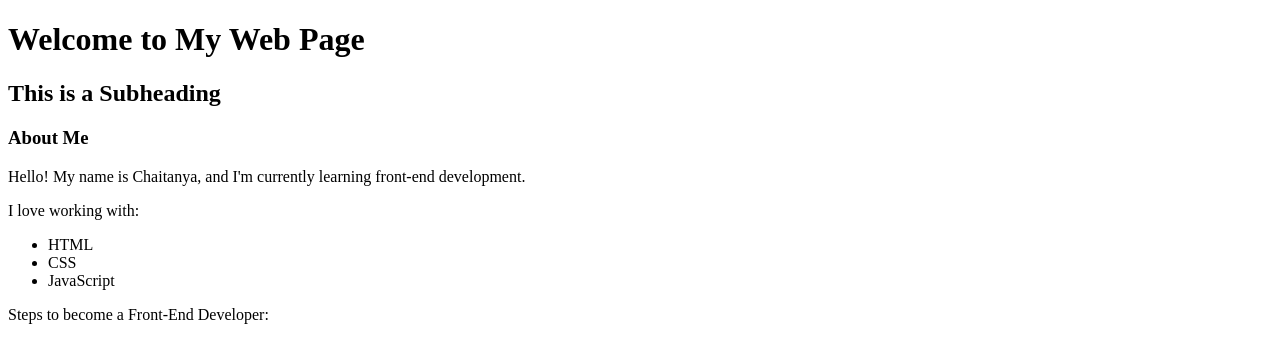
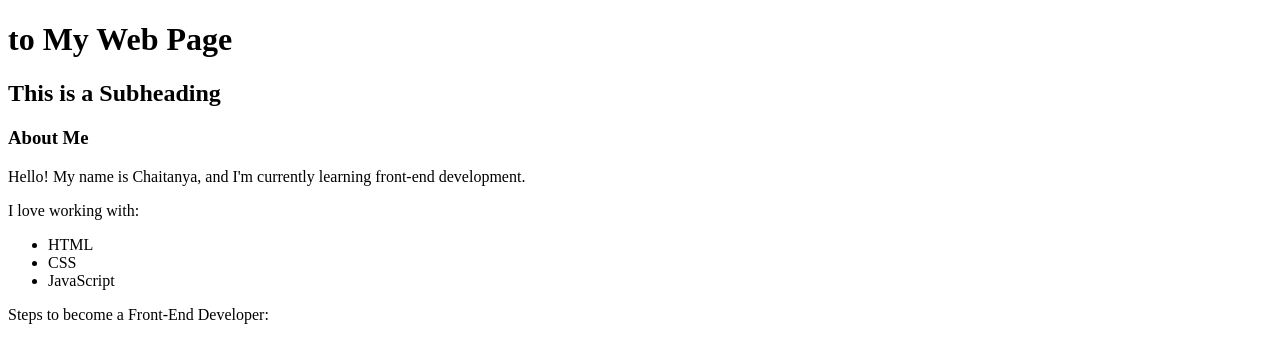
Before and after one commit to chaimass6/internship_tasks-, a plain HTML site: page task-1.html in a window 1280 px wide. Shown: the top 337 px of the page. Drawn offline with Linux system fonts and the light colour scheme.

Commit message:
Update task-1.html

```diff
--- a/task-1.html
+++ b/task-1.html
@@ -8,7 +8,7 @@
 <body>
 
 
-    <h1>Welcome to My Web Page</h1>
+    <h1> to My Web Page</h1>
     <h2>This is a Subheading</h2>
     <h3>About Me</h3>
 
```
